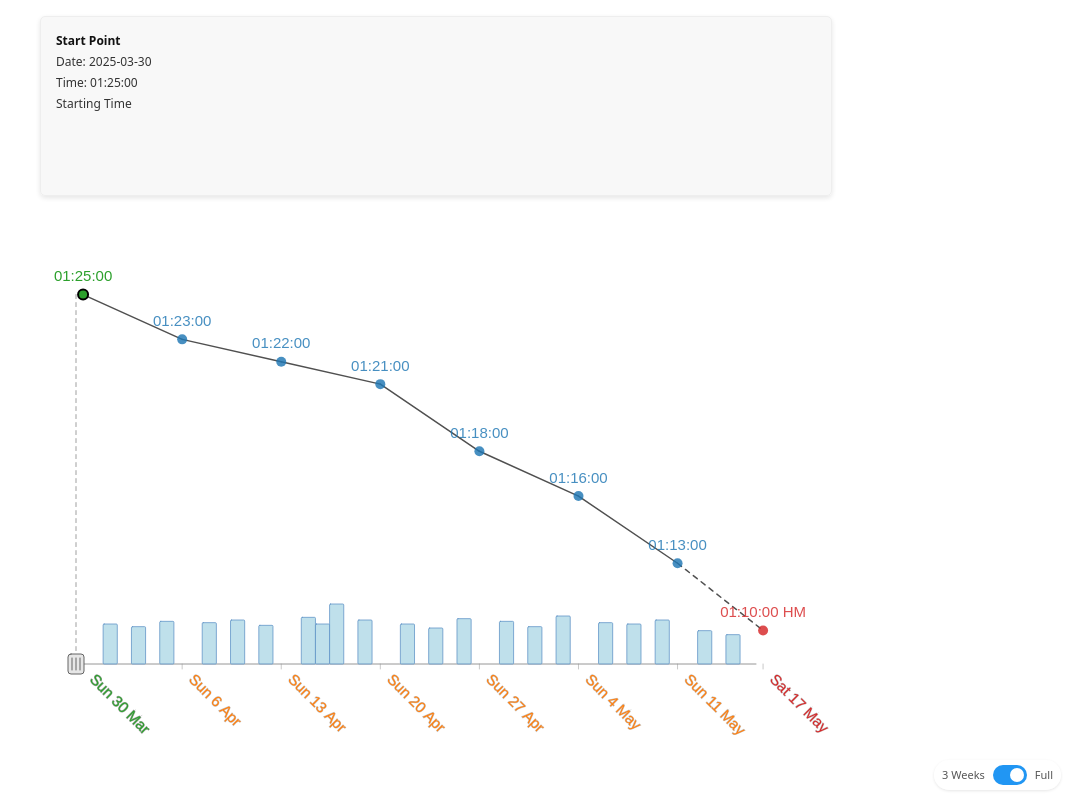
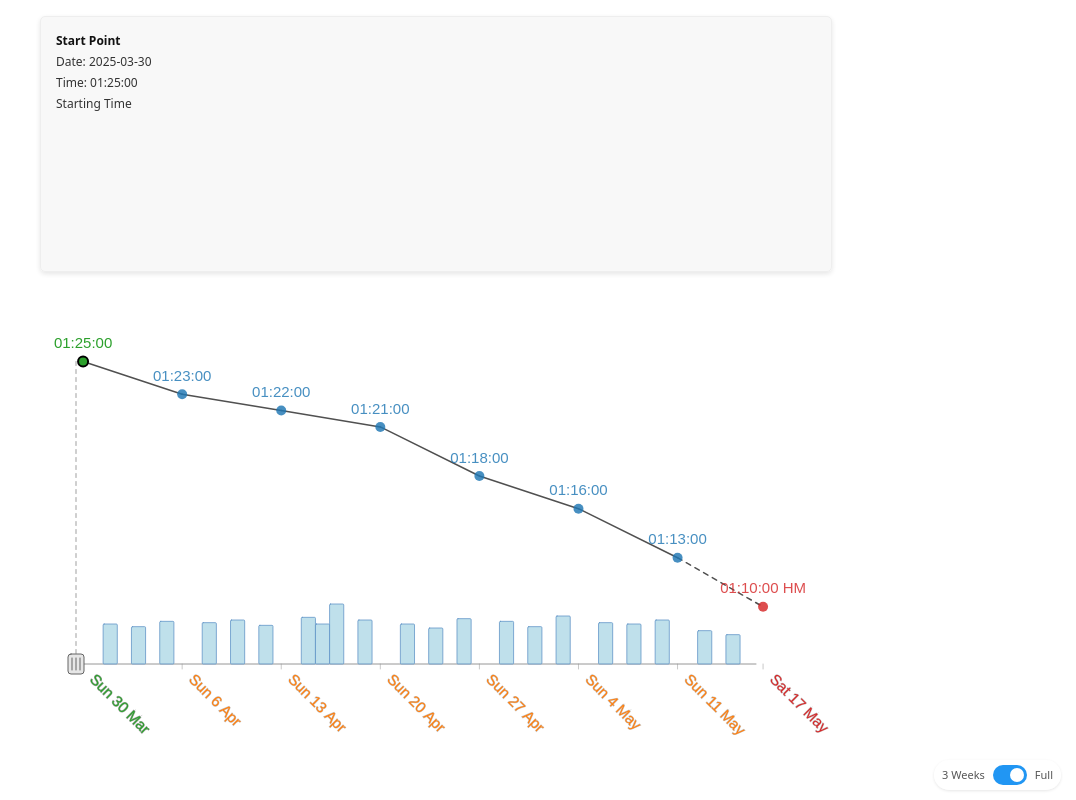
Before and after one commit to botpilots/rungraph, a website built with Vite: page index.html in a window 1280 px wide. Shown: the whole page, without its empty margins (204-1280 px from the left). Built offline with nearby package versions, Linux system fonts and the light colour scheme.

Commit message:
Adjust ratios in graph and style.css

```diff
--- a/src/GoalGraphRenderer.ts
+++ b/src/GoalGraphRenderer.ts
@@ -281,12 +281,17 @@ export class GoalGraphRenderer {
 
 		// --- Map Y Coordinates and Heights ---
 		const columnAreaHeight = this.padding.bottom * 0.5;
+		const pointsMappingHeight = this.graphHeight * 0.9; // Use 90% of graphHeight for points
+
 		this.points.forEach(point => {
-			point.y = this.padding.top + this.graphHeight - p.map(point.timeSeconds, this.yMin, this.yMax, 0, this.graphHeight);
+			// Map points within the top 90% of the graphHeight area
+			point.y = this.padding.top + p.map(point.timeSeconds, this.yMin, this.yMax, pointsMappingHeight, 0);
 		});
 		this.workoutColumns.forEach(col => {
+			// Keep column height calculation relative to bottom padding area
 			const colHeight = p.map(col.activity.moving_time, 0, this.maxDuration, 0, columnAreaHeight);
 			col.height = Math.max(1, colHeight);
+			// Keep column Y position relative to the bottom padding line
 			col.y = this.canvasHeight - this.padding.bottom - col.height;
 		});
 
--- a/src/style.css
+++ b/src/style.css
@@ -45,7 +45,7 @@ body {
 
 #graph-container {
   width: 100%;
-  flex-basis: 80%;
+  flex-basis: 70%;
   flex-grow: 1;
   min-height: 0;
   display: flex;
@@ -57,8 +57,8 @@ body {
 #info-box {
   width: calc(100% - 40px);
   max-width: 760px;
-  flex-basis: 20%;
-  max-height: 20%;
+  flex-basis: 30%;
+  max-height: 30%;
   min-height: 0;
   overflow-y: auto;
   background-color: rgba(248, 248, 248, 0.95);
--- /dev/null
+++ b/vite.config.js
@@ -0,0 +1,7 @@
+import { defineConfig } from 'vite';
+
+export default defineConfig({
+	server: {
+		host: true, // Allows access from other devices
+	},
+});
```
